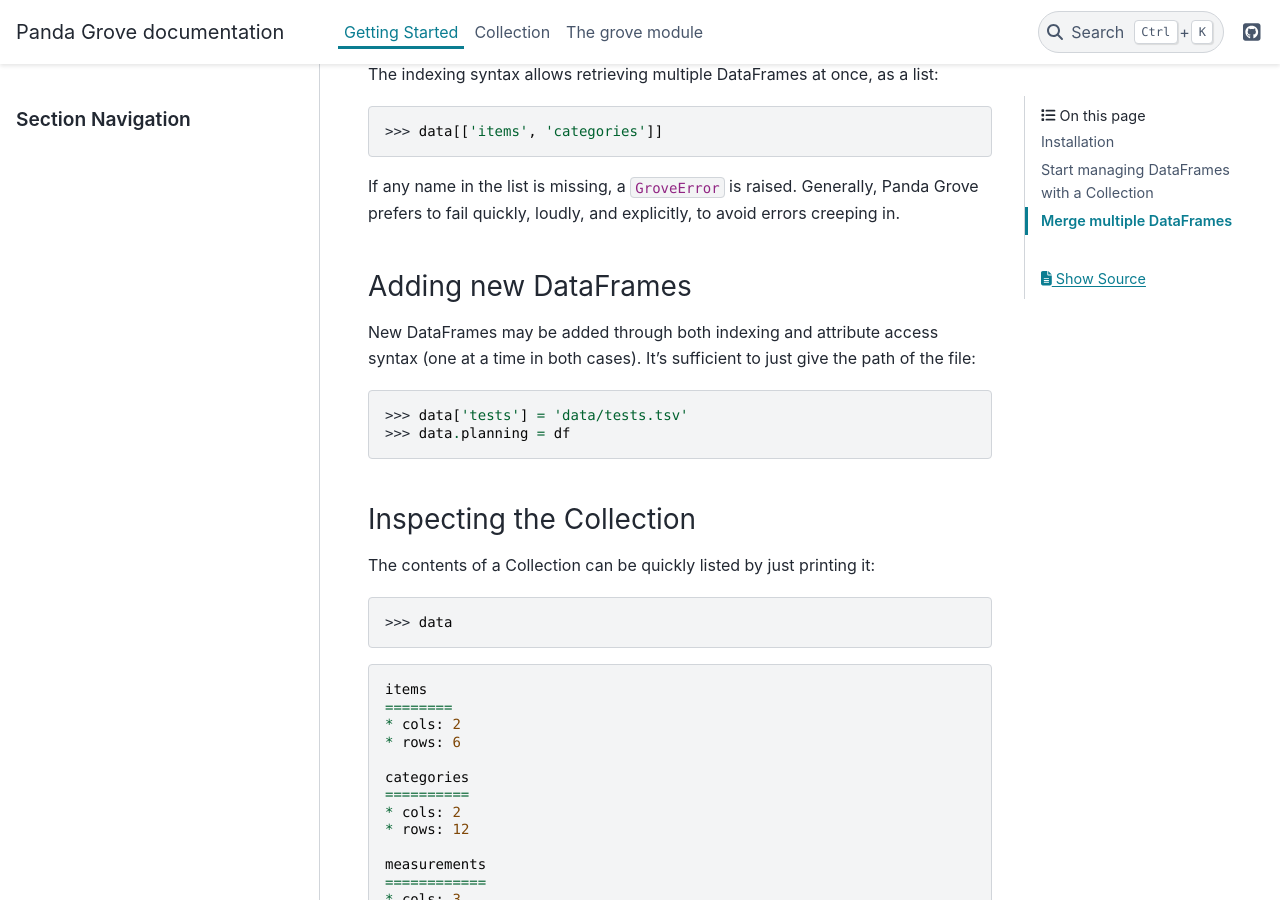
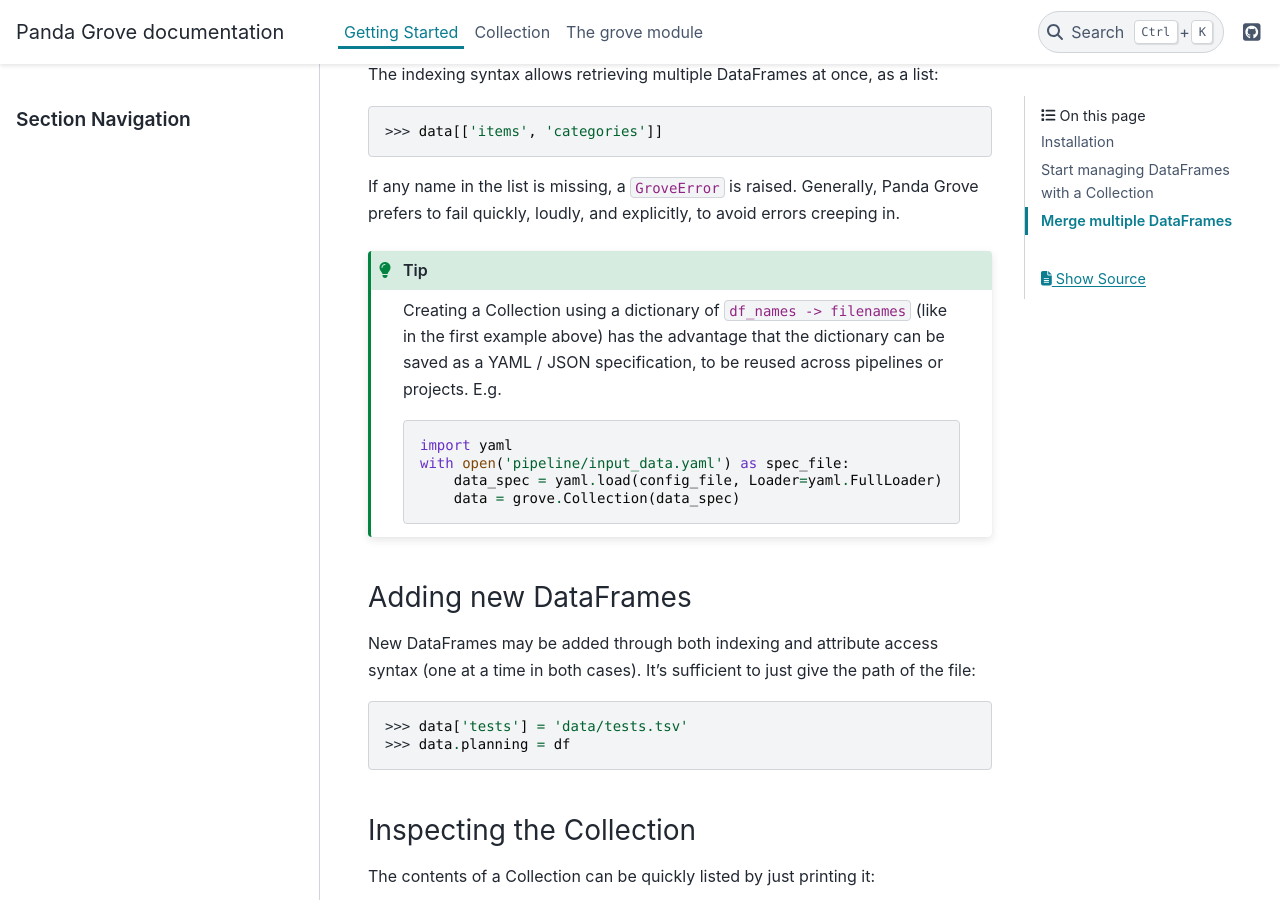
Before and after one commit to fburic/panda-grove, a Sphinx documentation site: the page built from doc/getting_started.rst, in a window 1280 px wide and 900 px high, scrolled down 901 px. Built offline with Sphinx 7.4.7 and the PyData theme 0.15.4, drawn with Linux system fonts in a browser that asks for light colours; some of the changed text lies outside the part shown.

Commit message:
doc: Underline Collections specs can be reused, restructure

```diff
--- a/doc/getting_started.rst
+++ b/doc/getting_started.rst
@@ -46,6 +46,20 @@ The indexing syntax allows retrieving multiple DataFrames at once, as a list::
 If any name in the list is missing, a ``GroveError`` is raised.
 Generally, Panda Grove prefers to fail quickly, loudly, and explicitly,
 to avoid errors creeping in.
+
+.. tip::
+
+    Creating a Collection using a dictionary of ``df_names -> filenames``
+    (like in the first example above) has the advantage that the dictionary can be saved
+    as a YAML / JSON specification, to be reused across pipelines or projects.
+    E.g.
+
+    .. code-block:: python
+
+        import yaml
+        with open('pipeline/input_data.yaml') as spec_file:
+            data_spec = yaml.load(config_file, Loader=yaml.FullLoader)
+            data = grove.Collection(data_spec)
 
 Adding new DataFrames
 """""""""""""""""""""
@@ -145,6 +159,12 @@ Grove will iteratively merge a list of DataFrames.
 If the column to be merge on has the same name in all given DataFrames,
 the ``on`` argument can be omitted, as with Pandas ``merge()``.
 
+There is also a module-level version of the ``merge`` function
+that works independently of a Collection and may be passed
+a list of DataFrame objects.
+
+    >>> grove.merge([df1, df2, df3], on='id'])
+
 If column names differ between DataFrames, they are provided as a list.
 
     >>> data.merge(['items', 'categories', 'measurements'],
```
Also changed, not shown: other parts of doc/getting_started.rst (+0 -6 lines).
